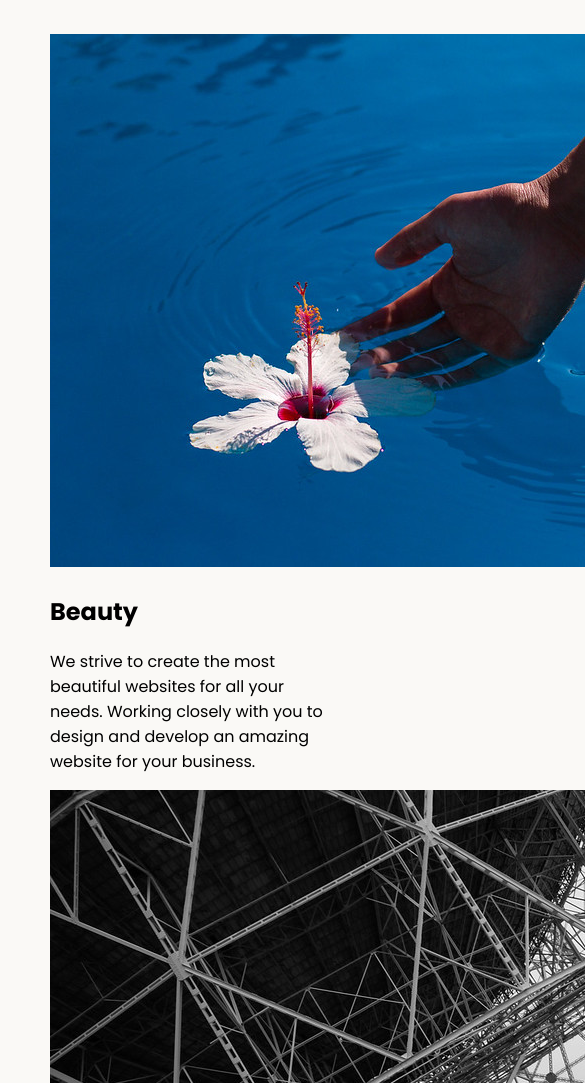
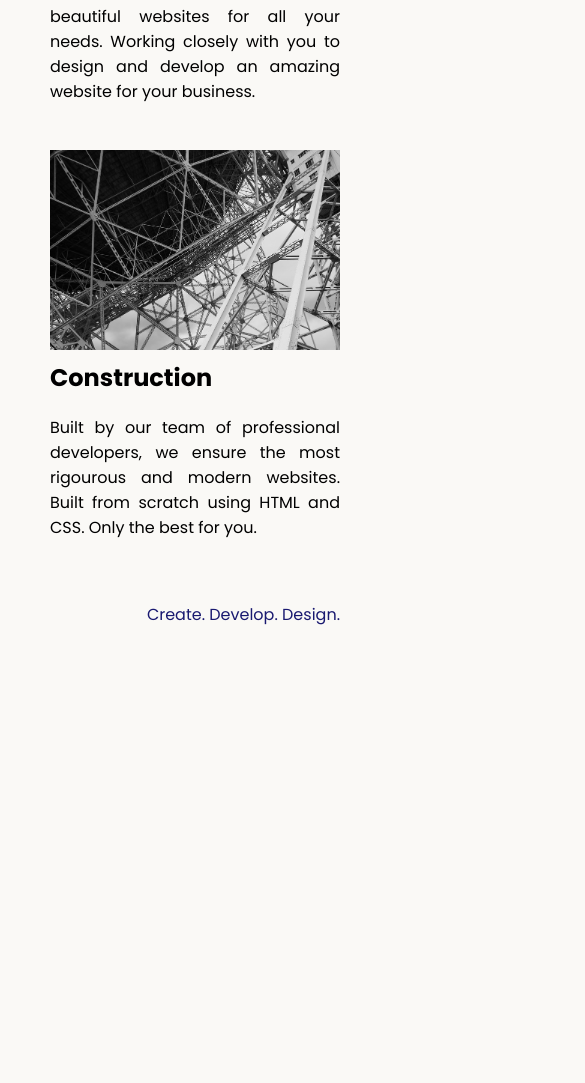
Before and after one commit to Lokeshkamuni/Web-Design-Agency-Project, a plain HTML site: page index.html in a window 390 px wide. Shown: the part 776-1859 px from the top of the page, 585 px wide, since content can reach past the window. After the commit the page ends 1419 px from the top, so only its background shows below. Drawn offline with Linux system fonts and the light colour scheme.

Commit message:
Update style.css

```diff
--- a/style.css
+++ b/style.css
@@ -18,3 +18,45 @@ footer {
   text-align: right;
   color: midnightblue;
 }
+.tile-image{
+  height:200px;
+  float:left;
+  margin-right: 50px;
+}
+
+.card{
+  width: 45%;
+}
+
+.left{
+  float: left;
+}
+
+.right{
+  float: right;
+}
+.creative{
+  color:#191970;
+}
+
+@media (max-width:680px){
+  .logo{
+    width:100px;
+  }
+  h1{
+    font-size: 3.5rem;
+  }
+  .card{
+    width:100%;
+    display: block;
+    margin-bottom: 30px;
+    text-align: justify;
+  }
+  .card img{
+    width:100%;
+    margin-bottom: 10px;
+    display: inline;
+    object-fit: cover;
+  }
+
+}
```
